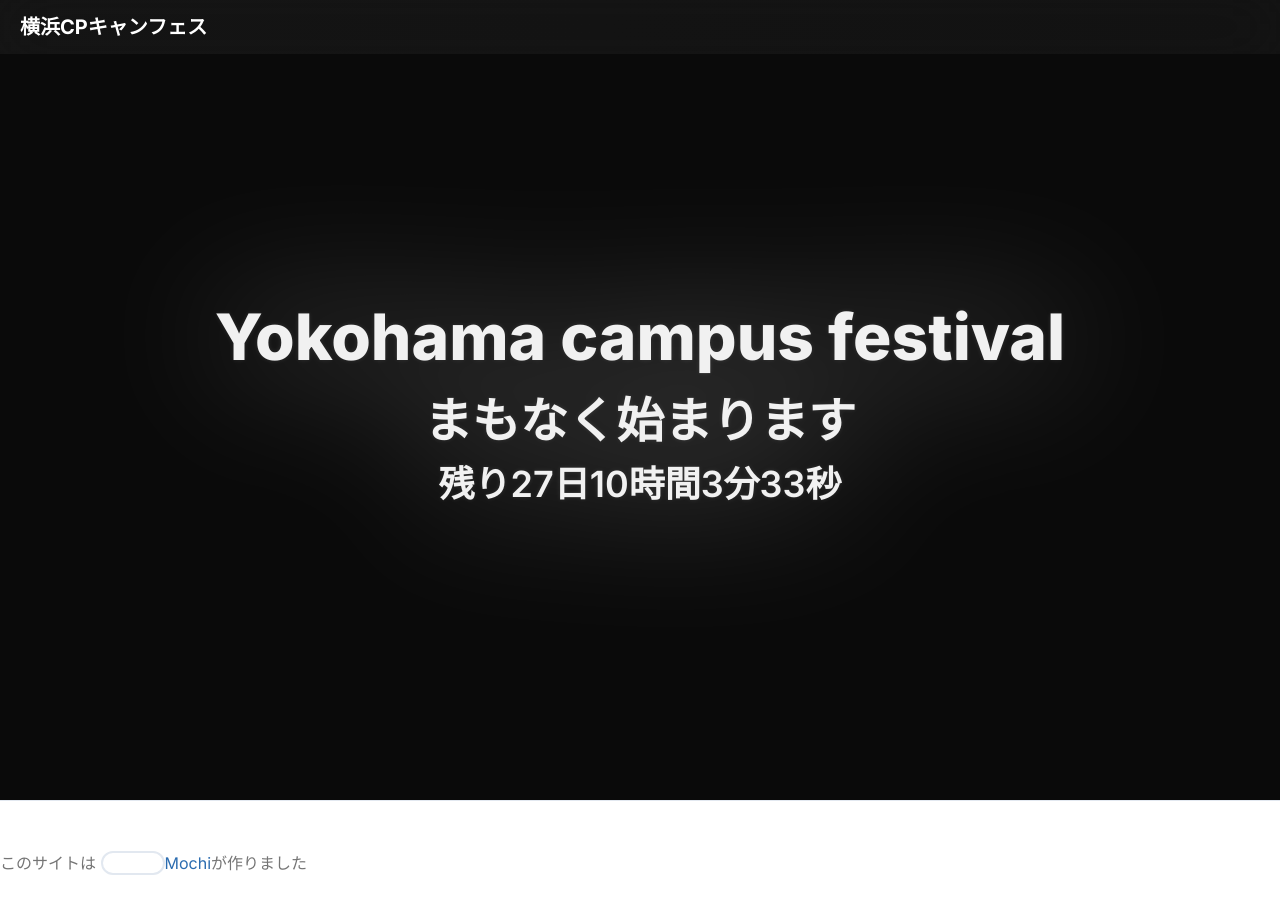
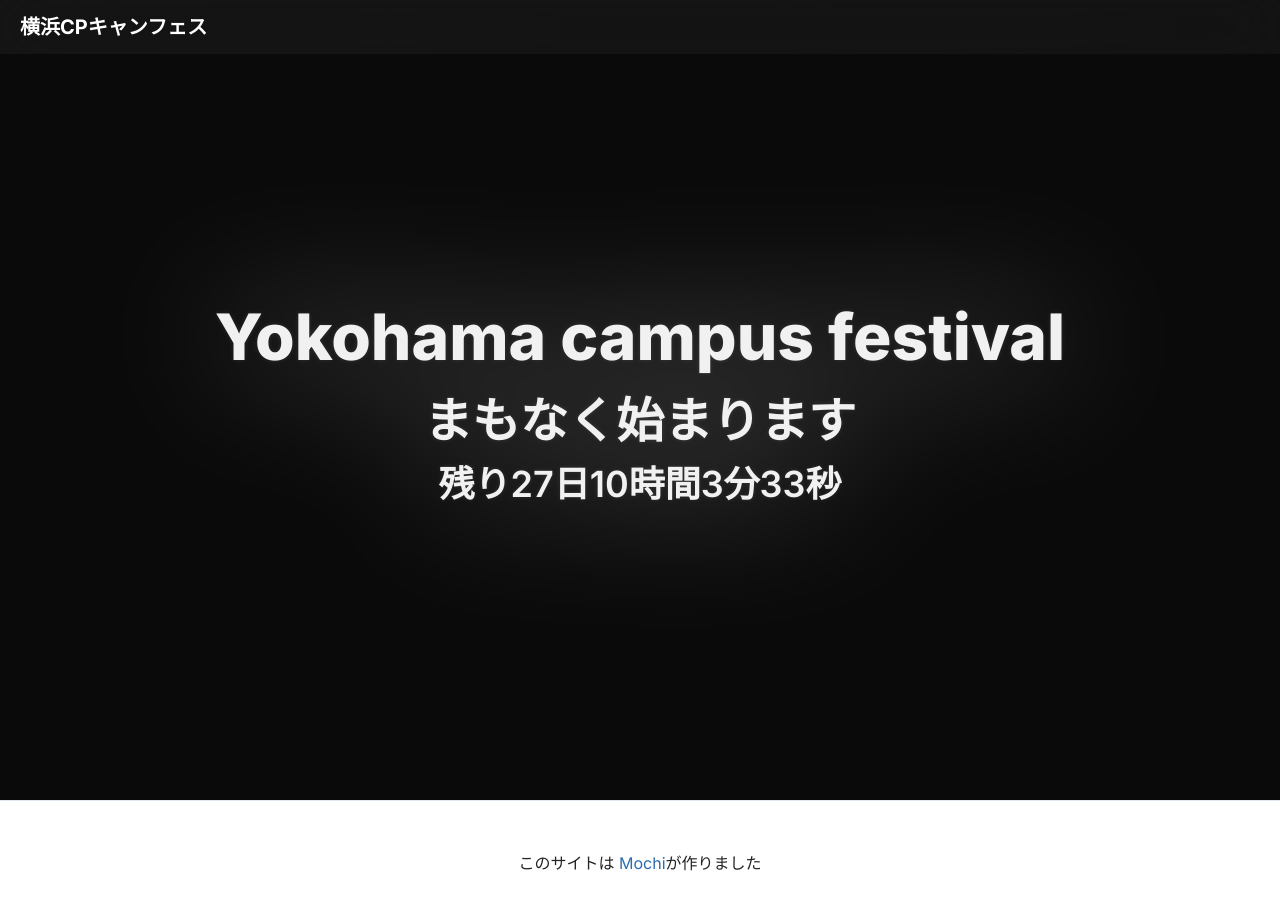
Before and after one commit to Mochichi2003/Campus-festival, a Next.js app: page /live in a window 1280 px wide. Shown: the top 914 px of the page. Built offline with nearby package versions, Linux system fonts and the light colour scheme.

Commit message:
レイアウトのfotterをもとに戻した あとImageを使ってなかったからなくした

```diff
--- a/components/Layout.tsx
+++ b/components/Layout.tsx
@@ -153,22 +153,12 @@ const Layout = ({
           <div>
             <hr />
             <footer className={styles.fotter}>
-              <div className="m-auto flex">
-                <p>このサイトは&nbsp;</p>
-                <span className="text-blue-700 flex">
-                  <a className="flex" href="https://github.com/Mochichi2003">
-                    <span className="flex-wrap border-2 flex w-16 top-auto rounded-full">
-                      {/* <Image
-                        className="rounded-full"
-                        src="/foottericon/44772513-1.png"
-                        width={460}
-                        height={460}
-                      /> */}
-                    </span>
-                    <p>Mochi</p>
-                  </a>
+              <div>
+                このサイトは&nbsp;
+                <span className="text-blue-700">
+                  <a href="https://github.com/Mochichi2003">Mochi</a>
                 </span>
-                <p>が作りました</p>
+                が作りました
               </div>
             </footer>
           </div>
--- a/components/style/Layout.module.sass
+++ b/components/style/Layout.module.sass
@@ -1,12 +1,14 @@
 .fotter
-  color: #757575
+  color: #242424
   // height: 100px
   text-align: center
   padding-top: 50px
   padding-bottom: 60px
+  align-items: center
   small
     // color: #f00
 // .Container
-
+.p_content
+  margin-top: 20px
 .main_contents
   max-width: 1024px
```
